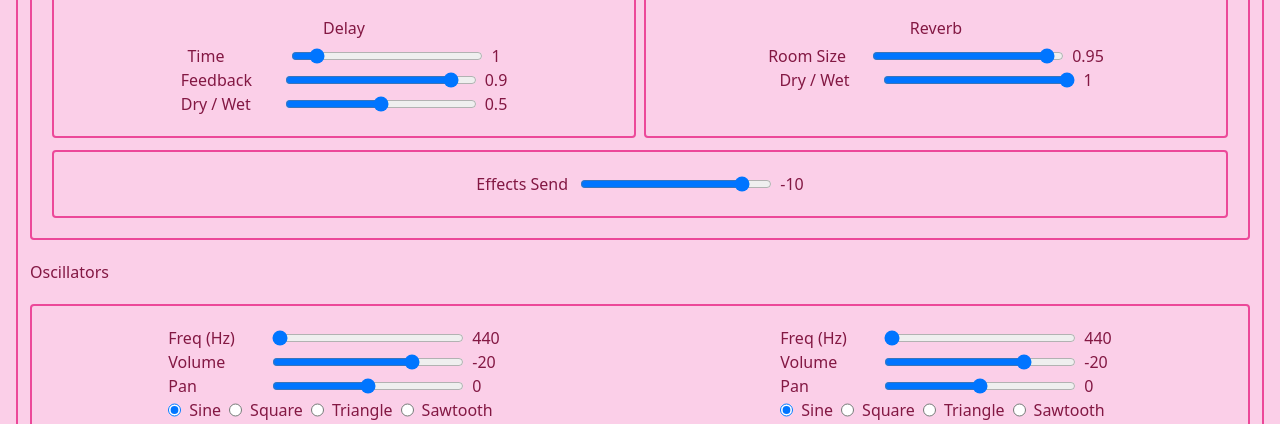
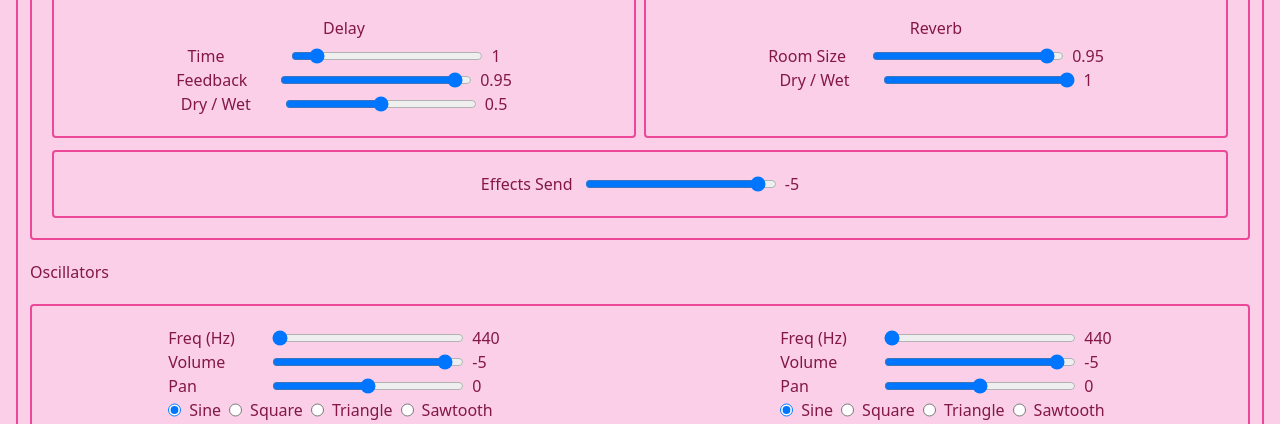
Before and after one commit to daveknapik/tone-drone, a React (Vite) app: page / in a window 1280 px wide. Shown: the part 279-703 px from the top of the page. Built offline with nearby package versions, Linux system fonts and the light colour scheme.

Commit message:
Updated to more usable defaults

```diff
--- a/src/components/Delay.tsx
+++ b/src/components/Delay.tsx
@@ -10,7 +10,7 @@ interface DelayProps {
 
 function Delay({ delay }: DelayProps) {
   const [time, setTime] = useState(1);
-  const [feedback, setFeedback] = useState(0.9);
+  const [feedback, setFeedback] = useState(0.95);
   const [wet, setWet] = useState(0.5);
 
   delay.current.set({
--- a/src/components/DroneSynth.tsx
+++ b/src/components/DroneSynth.tsx
@@ -38,7 +38,7 @@ function DroneSynth({ oscillatorCount = 6 }: DroneSynthProps) {
 
   const createOscillator = (): OscillatorWithChannel => {
     const oscillator = new Tone.Oscillator(minFreq, "sine");
-    const channel = new Tone.Channel(-20, 0).toDestination();
+    const channel = new Tone.Channel(-5, 0).toDestination();
     oscillator.connect(channel);
     channel.connect(mainAudioEffectsBus.current);
 
--- a/src/components/EffectsBusSendControl.tsx
+++ b/src/components/EffectsBusSendControl.tsx
@@ -10,7 +10,7 @@ interface EffectsBusSendControlProps {
 
 function EffectsBusSendControl({ bus }: EffectsBusSendControlProps) {
   const [mainAudioEffectsBusVolume, setMainAudioEffectsBusVolume] =
-    useState(-10);
+    useState(-5);
 
   bus.current.volume.value = mainAudioEffectsBusVolume;
 
--- a/src/components/Oscillator.tsx
+++ b/src/components/Oscillator.tsx
@@ -21,7 +21,7 @@ function Oscillator({
   const [waveform, setWaveform] = useState("sine");
 
   // Tone.Channel properties
-  const [volume, setVolume] = useState(-20);
+  const [volume, setVolume] = useState(-5);
   const [pan, setPan] = useState(0);
 
   const [isPlaying, setIsPlaying] = useState(false);
--- a/src/hooks/useAudioEffectsBus.tsx
+++ b/src/hooks/useAudioEffectsBus.tsx
@@ -3,7 +3,7 @@ import { useEffect, useRef } from "react";
 
 export function useAudioEffectsBus() {
   const mainAudioEffectsBus = useRef<Tone.Channel>(
-    new Tone.Channel({ volume: -10 })
+    new Tone.Channel({ volume: -5 })
   );
 
   useEffect(() => {
--- a/src/hooks/useDelay.tsx
+++ b/src/hooks/useDelay.tsx
@@ -5,7 +5,7 @@ export function useDelay() {
   const delay = useRef<Tone.FeedbackDelay>(
     new Tone.FeedbackDelay({
       delayTime: 1,
-      feedback: 0.9,
+      feedback: 0.95,
       maxDelay: 10,
       wet: 0.5,
     })
--- a/src/hooks/useOscillators.tsx
+++ b/src/hooks/useOscillators.tsx
@@ -26,7 +26,7 @@ export function useOscillators(
     // Create the oscillators and their channels
     for (let i = 0; i < oscillatorCount; i++) {
       const oscillator = new Tone.Oscillator(440, "sine");
-      const channel = new Tone.Channel(-20, 0).toDestination();
+      const channel = new Tone.Channel(-5, 0).toDestination();
       oscillator.connect(channel);
       newOscillators.push({ oscillator, channel });
     }
```
